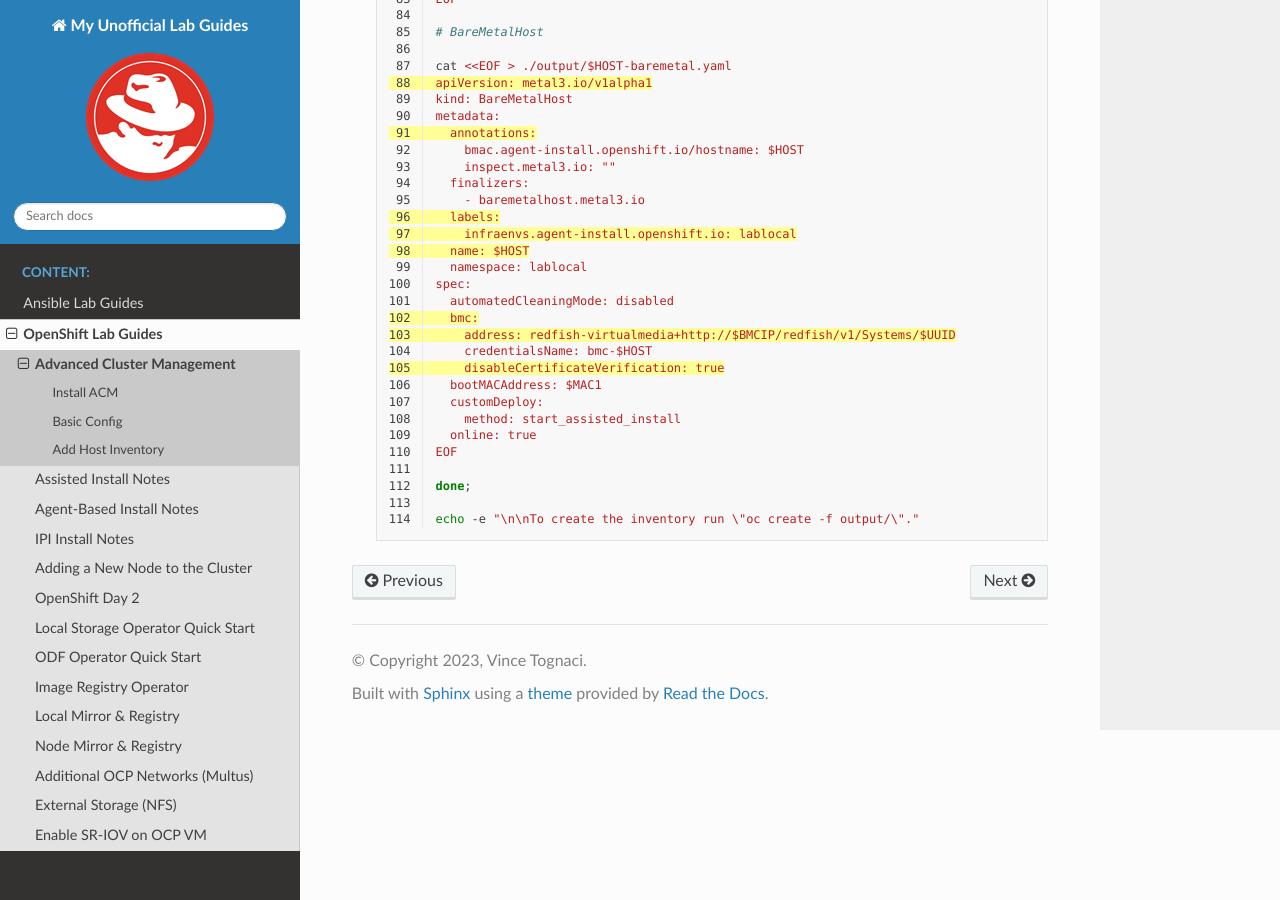
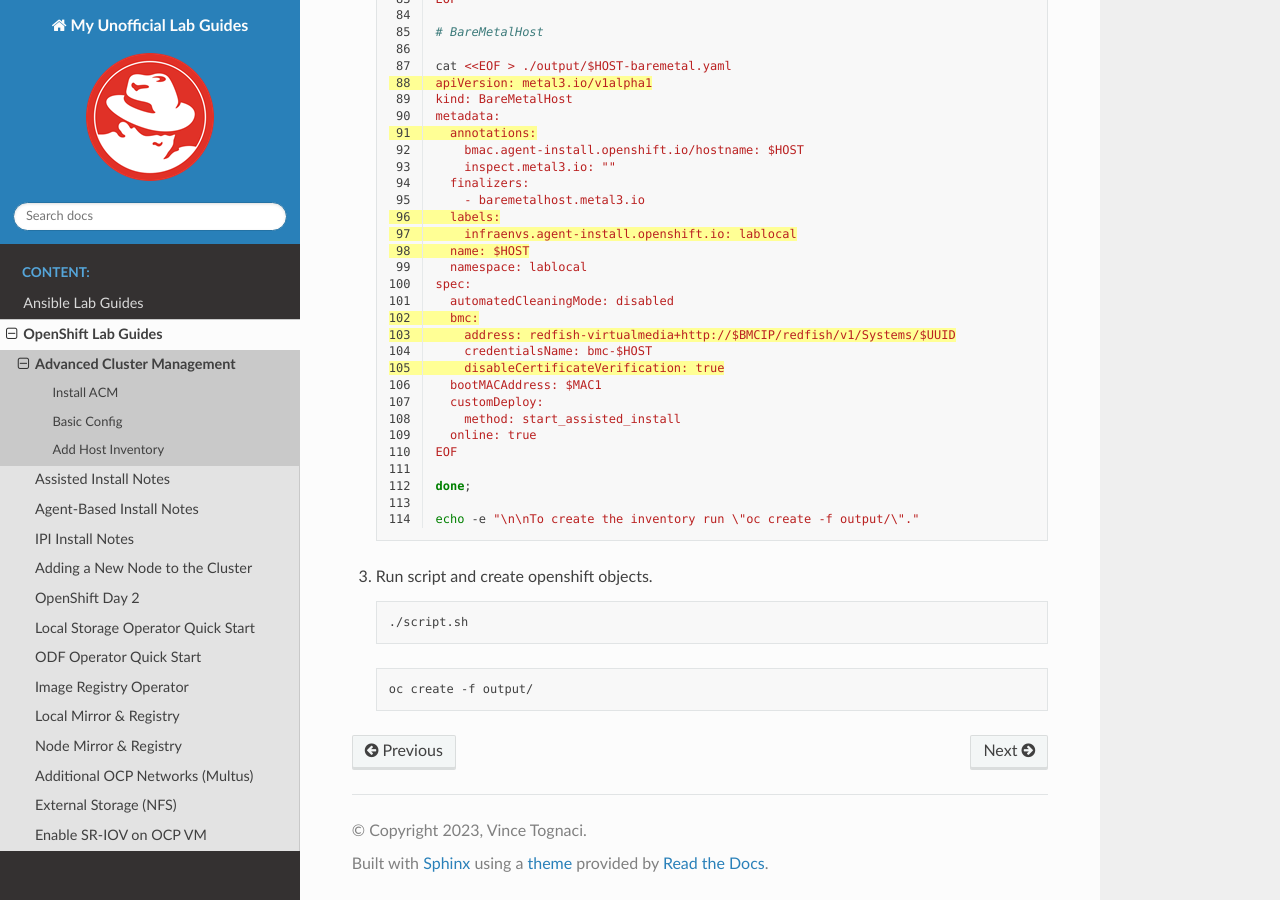
Before and after one commit to vtog/labGuides, a Sphinx documentation site: the page built from source/ocp/acm-notes.rst, in a window 1280 px wide and 900 px high, scrolled down 9414 px. Built offline with Sphinx 7.4.7 and the Read the Docs theme 2.0.0, drawn with Linux system fonts in a browser that asks for light colours; pages that are not in the unit, such as notebooks, are missing from menus.

Commit message:
import nodes script command

```diff
--- a/source/ocp/acm-notes.rst
+++ b/source/ocp/acm-notes.rst
@@ -245,3 +245,13 @@
       done;
 
       echo -e "\n\nTo create the inventory run \"oc create -f output/\"."
+
+#. Run script and create openshift objects.
+
+   .. code-block:: bash
+
+      ./script.sh
+
+   .. code-block:: bash
+
+      oc create -f output/
```
